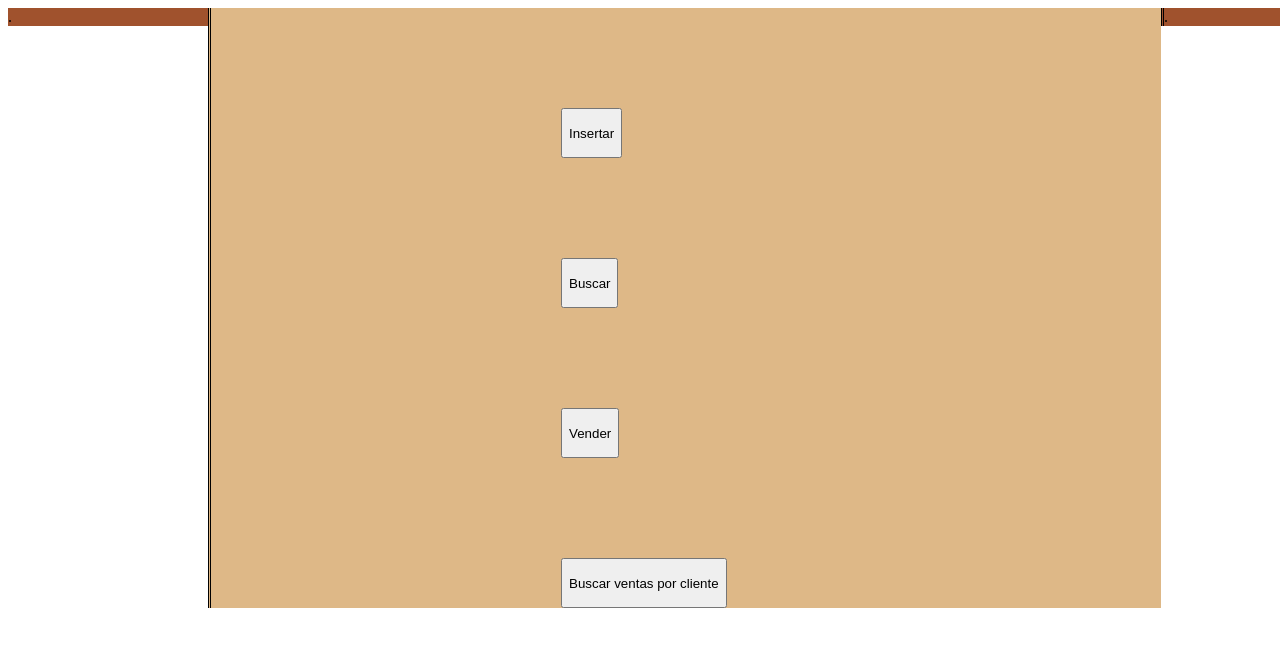
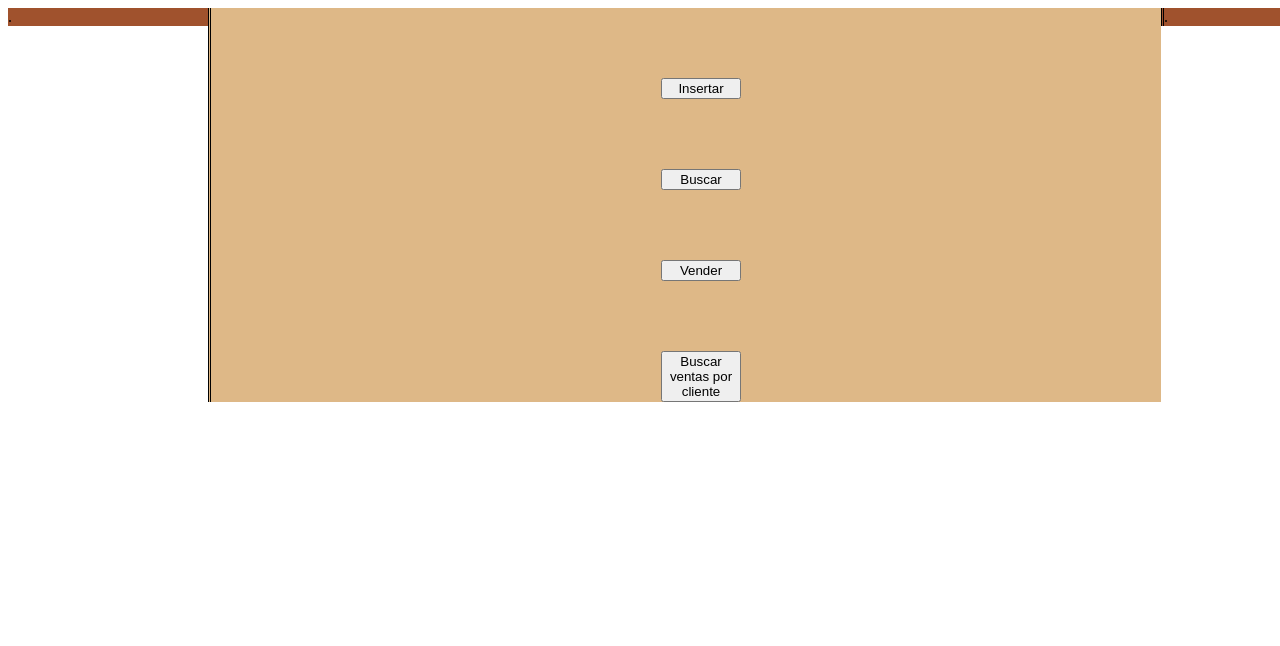
Before and after one commit to Shad4070/Shad4070.github.io, a plain HTML site: page index.html in a window 1280 px wide. Shown: the top 646 px of the page. Drawn offline with Linux system fonts and the light colour scheme.

Commit message:
Correccion Botones

```diff
--- a/estilo.css
+++ b/estilo.css
@@ -7,10 +7,10 @@ body{
 button{
 	display: block;
 	text-align: center;
-	width: max-content;
-	height: 50px;
-	margin-top: 100px;
-	margin-left: 350px;
+	width: 80px;
+	height: max-content;
+	margin-top: 70px;
+	margin-left: 450px;
 }
 #laterales{
 	width: 200px;
```
